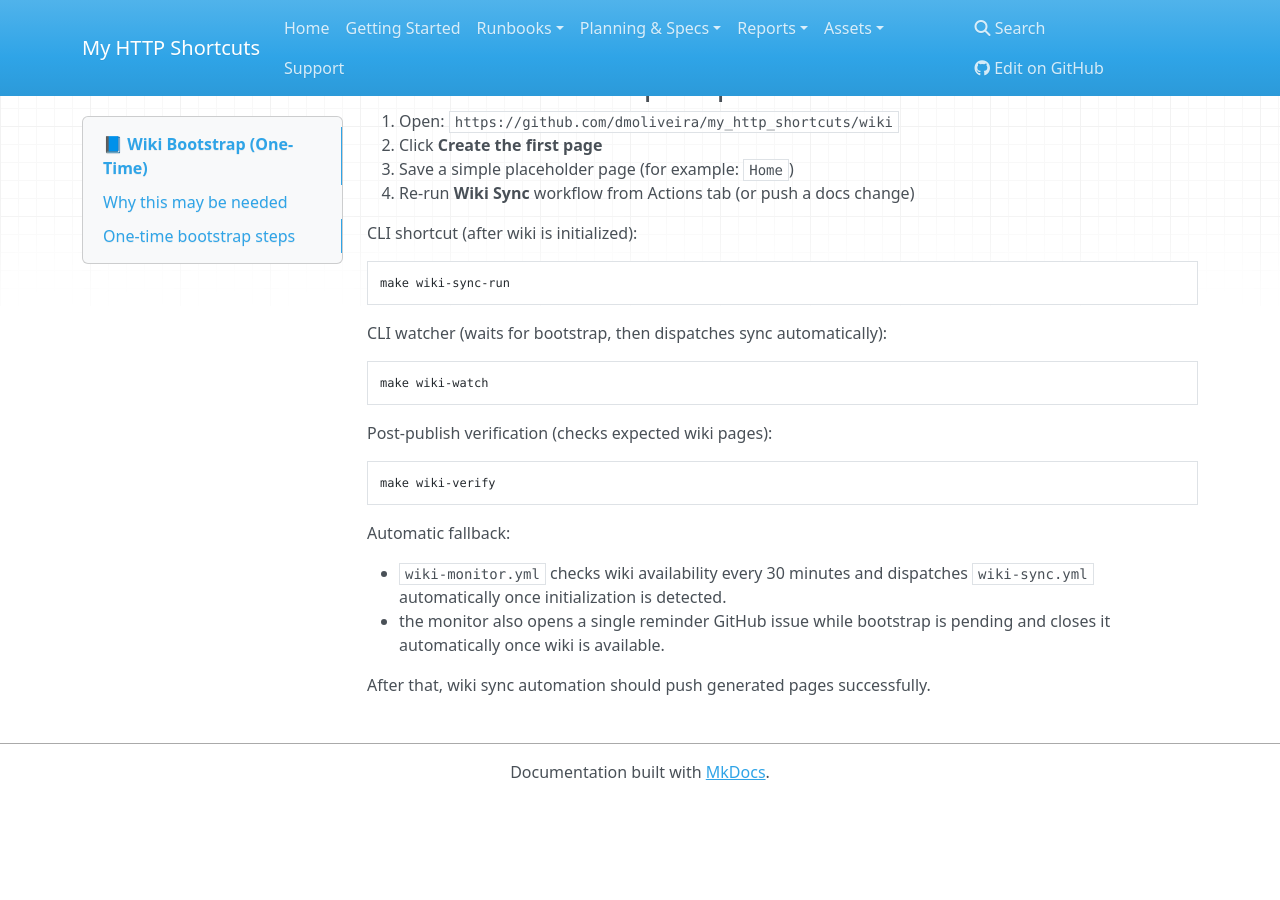
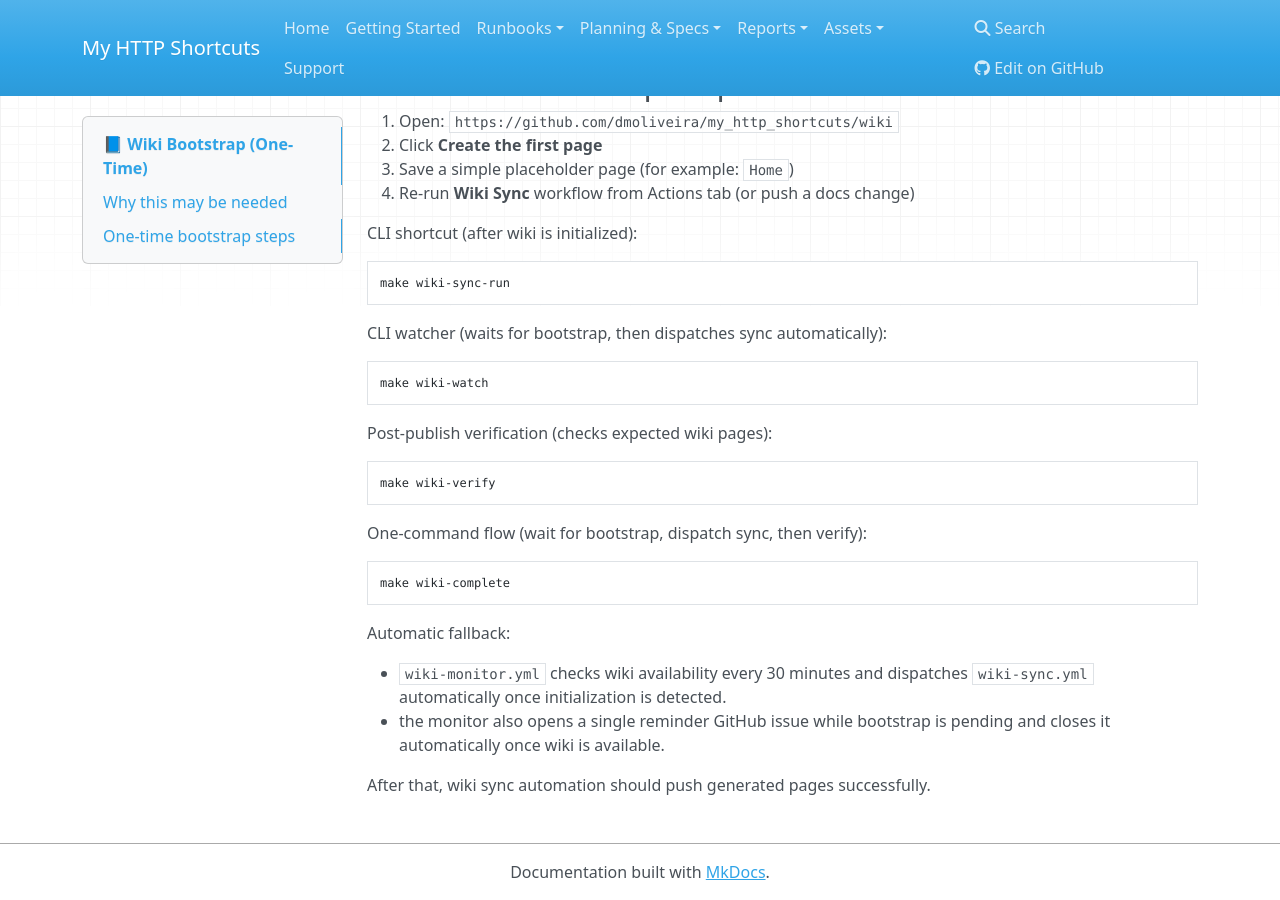
Before and after one commit to dmoliveira/my_http_shortcuts, an MkDocs documentation site: the page built from docs/runbooks/wiki-bootstrap.md, in a window 1280 px wide and 900 px high, scrolled down 682 px. Built offline with MkDocs 1.6.1, drawn with Linux system fonts in a browser that asks for light colours; nearby versions of some CDN libraries; before the commit the page ends 1482 px from its top, so only the background shows below that.

Commit message:
document wiki-complete command

````diff
--- a/docs/runbooks/wiki-bootstrap.md
+++ b/docs/runbooks/wiki-bootstrap.md
@@ -55,6 +55,12 @@ Post-publish verification (checks expected wiki pages):
 make wiki-verify
 ```
 
+One-command flow (wait for bootstrap, dispatch sync, then verify):
+
+```bash
+make wiki-complete
+```
+
 Automatic fallback:
 
 - `wiki-monitor.yml` checks wiki availability every 30 minutes and dispatches `wiki-sync.yml` automatically once initialization is detected.
````
Also changed, not shown: README.md (+1 -0 lines), docs/index.md (+1 -0 lines).
